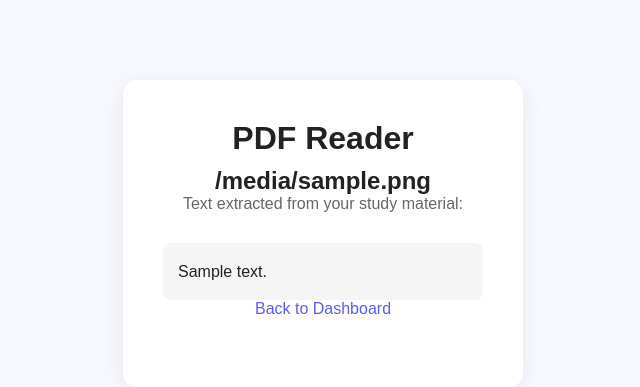
After one commit to binakckc-design/AI_Study_Assistant, a Flask app: template templates/read_pdf.html in a window 1280 px wide. The commit adds this page. Shown: the top 387 px of the page, without its empty margins (317-957 px from the left). Run offline with Flask 3, Linux system fonts and the light colour scheme; the template is opened without the code that fills it: most values are stand-ins (such as "Sample title", 1, 10 or a date in 2020).

Commit message:
Added PDF text reader

```diff
--- a/app.py
+++ b/app.py
@@ -2,6 +2,8 @@
 import os
 import sqlite3
 import uuid
+
+from pypdf import PdfReader
 
 from flask import (
     Flask,
@@ -230,6 +232,8 @@ def upload():
     stored_filename = f"{uuid.uuid4().hex}.pdf"
     file_path = os.path.join(UPLOAD_FOLDER, stored_filename)
 
+    connection = None
+
     try:
         file.save(file_path)
 
@@ -247,17 +251,76 @@ def upload():
             )
         )
         connection.commit()
-        connection.close()
 
     except Exception:
+        if connection is not None:
+            connection.rollback()
+
         if os.path.exists(file_path):
             os.remove(file_path)
 
         flash("The file could not be uploaded. Please try again.")
         return redirect(url_for("dashboard"))
 
+    finally:
+        if connection is not None:
+            connection.close()
+
     flash("PDF uploaded successfully!")
     return redirect(url_for("dashboard"))
+
+
+# Read text from an uploaded PDF
+@app.route("/read-pdf/<int:material_id>")
+def read_pdf(material_id):
+    # Make sure the student is logged in
+    if "user_id" not in session:
+        return redirect(url_for("login"))
+
+    connection = get_db_connection()
+
+    # Only allow access to this student's own study material
+    material = connection.execute(
+        """
+        SELECT id, original_filename, stored_filename
+        FROM study_materials
+        WHERE id = ? AND user_id = ?
+        """,
+        (material_id, session["user_id"])
+    ).fetchone()
+
+    connection.close()
+
+    if material is None:
+        return "Study material not found.", 404
+
+    file_path = os.path.join(
+        app.config["UPLOAD_FOLDER"],
+        material["stored_filename"]
+    )
+
+    try:
+        reader = PdfReader(file_path)
+
+        extracted_text = "\n\n".join(
+            page.extract_text() or ""
+            for page in reader.pages
+        )
+
+        if not extracted_text.strip():
+            extracted_text = (
+                "No readable text was found. "
+                "This PDF may contain scanned images."
+            )
+
+    except Exception:
+        return "Could not read this PDF file.", 400
+
+    return render_template(
+        "read_pdf.html",
+        filename=material["original_filename"],
+        extracted_text=extracted_text
+    )
 
 
 # Logout
--- /dev/null
+++ b/templates/read_pdf.html
@@ -0,0 +1,43 @@
+
+<!DOCTYPE html>
+<html lang="en">
+<head>
+    <meta charset="UTF-8">
+    <meta name="viewport" content="width=device-width, initial-scale=1.0">
+
+    <title>{{ filename }} - AI Study Assistant</title>
+
+    <link rel="stylesheet"
+          href="{{ url_for('static', filename='style.css') }}">
+
+    <style>
+        .pdf-text {
+            white-space: pre-wrap;
+            overflow-wrap: anywhere;
+            text-align: left;
+            line-height: 1.7;
+            padding: 15px;
+            background: #f5f5f5;
+            border-radius: 8px;
+        }
+    </style>
+</head>
+
+<body>
+    <div class="register-container">
+        <h1>PDF Reader</h1>
+
+        <h2>{{ filename }}</h2>
+
+        <p>Text extracted from your study material:</p>
+
+        <div class="pdf-text">{{ extracted_text }}</div>
+
+        <p>
+            <a href="{{ url_for('dashboard') }}">
+                Back to Dashboard
+            </a>
+        </p>
+    </div>
+</body>
+</html>
```
Also changed, not shown: templates/dashboard.html (+10 -5 lines).
